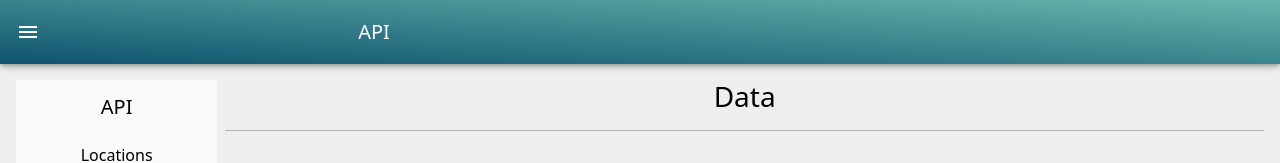
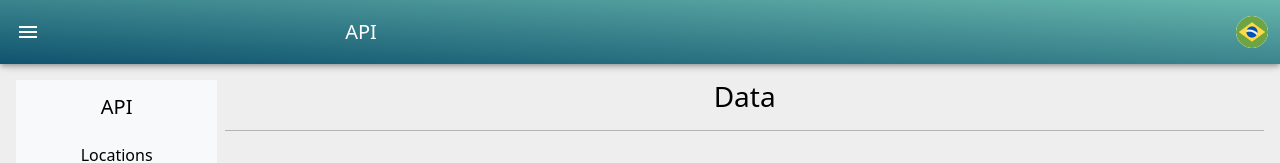
Before and after one commit to DanielHMuniz99/geodata, a Vue app in the folder app/: page / in a window 1280 px wide. Shown: the top 163 px of the page. Built offline with nearby package versions, Linux system fonts and the light colour scheme.

Commit message:
select locale menu

```diff
--- a/app/src/components/Header.vue
+++ b/app/src/components/Header.vue
@@ -1,16 +1,17 @@
 <template>
-<v-app-bar
-    color="teal-darken-4"
-  >
+  <v-app-bar color="teal-darken-4">
     <template v-slot:image>
-      <v-img
-        gradient="to top right, rgba(19,84,122,.8), rgba(128,208,199,.8)"
-      ></v-img>
+      <v-img gradient="to top right, rgba(19,84,122,.8), rgba(128,208,199,.8)"></v-img>
     </template>
     <template v-slot:prepend>
       <v-app-bar-nav-icon></v-app-bar-nav-icon>
     </template>
     <v-app-bar-title>API</v-app-bar-title>
     <v-spacer></v-spacer>
+    <LanguageDropdown />
   </v-app-bar>
 </template>
+
+<script setup>
+  import LanguageDropdown from './LanguageDropdown.vue';
+</script>
--- /dev/null
+++ b/app/src/components/LanguageDropdown.vue
@@ -0,0 +1,40 @@
+<template>
+  <v-menu offset-y>
+    <template v-slot:activator="{ props }">
+      <v-btn icon v-bind="props">
+        <v-avatar size="32">
+          <v-img :src="currentFlag" alt="Language" />
+        </v-avatar>
+      </v-btn>
+    </template>
+    <v-list>
+      <v-list-item v-for="lang in languages" :key="lang.code" @click="changeLanguage(lang)">
+        <v-list-item-avatar>
+          <v-img :src="lang.flag" alt="Flag" />
+        </v-list-item-avatar>
+        <v-list-item-title>{{ lang.label }}</v-list-item-title>
+      </v-list-item>
+    </v-list>
+  </v-menu>
+</template>
+
+<script setup>
+import { ref } from 'vue';
+import { useI18n } from 'vue-i18n';
+
+const i18n = useI18n({ useScope: 'global' });
+
+const languages = ref([
+  { code: 'pt', label: 'Português', flag: '/brazil.png' },
+  { code: 'en', label: 'English', flag: '/usa.png' }
+]);
+
+const currentLanguage = ref('pt');
+const currentFlag = ref(languages.value.find(lang => lang.code === currentLanguage.value).flag);
+
+const changeLanguage = (lang) => {
+  i18n.locale.value = lang.code;
+  currentLanguage.value = lang.code;
+  currentFlag.value = lang.flag;
+};
+</script>
```
Also changed, not shown: app/public/brazil.png (added), app/public/usa.png (added).
